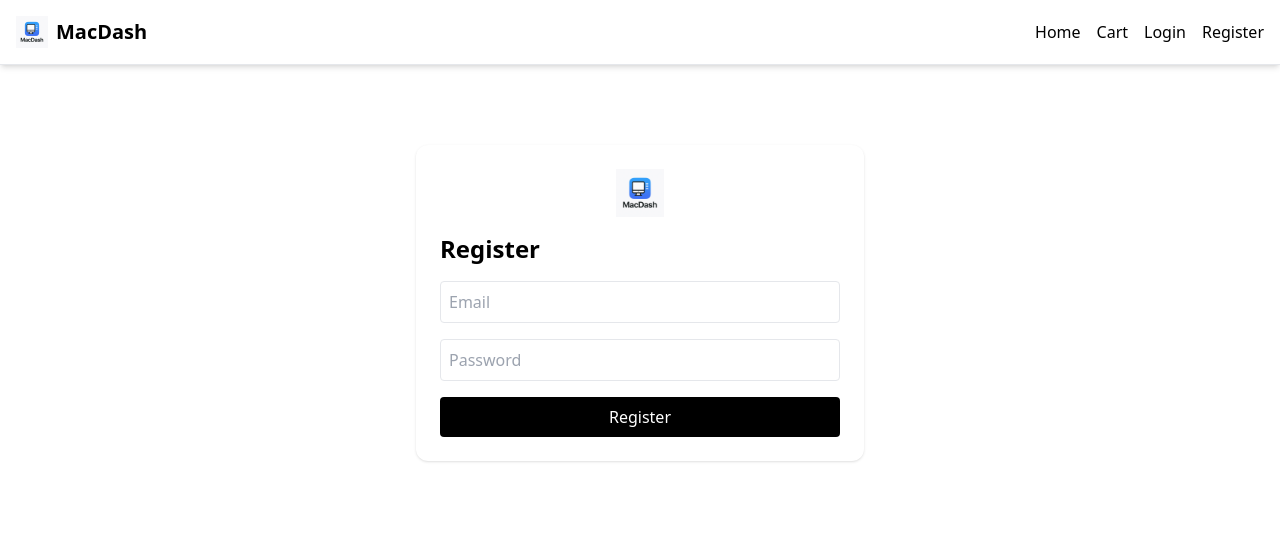
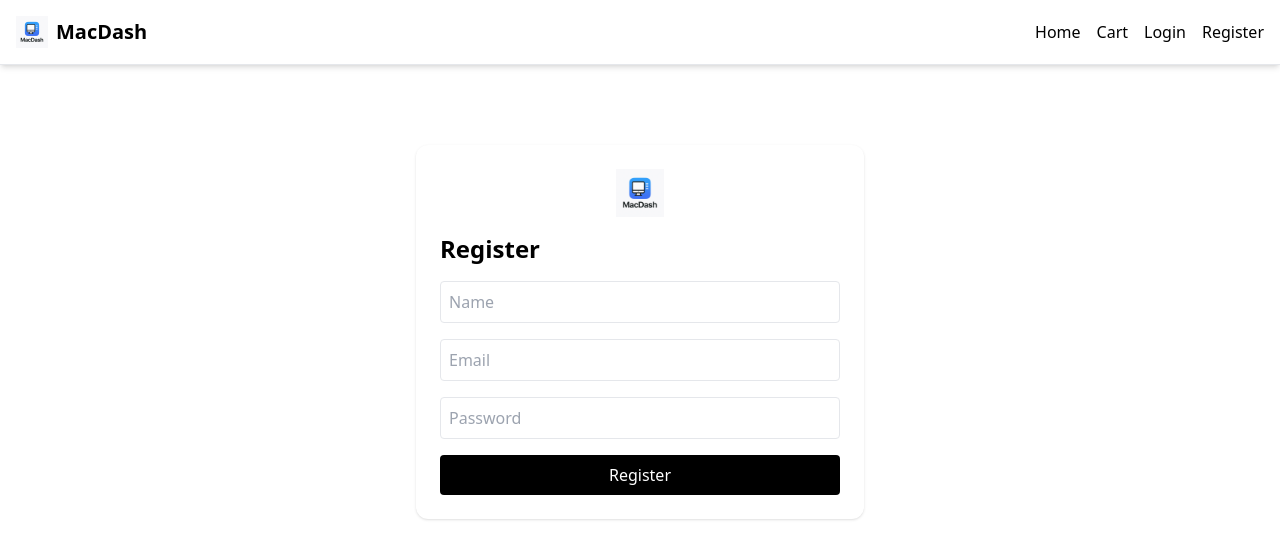
Before and after one commit to oneeyed-yggdrasil/macdash, a React (Create React App) app: page /register in a window 1280 px wide. Shown: the top 558 px of the page. Built offline with nearby package versions, Linux system fonts and the light colour scheme.

Commit message:
✨ Login Update

```diff
--- a/src/components/AuthForm.jsx
+++ b/src/components/AuthForm.jsx
@@ -8,10 +8,11 @@ export default function AuthForm({ type }) {
   const [password, setPassword] = useState("");
   const [error, setError] = useState("");
   const navigate = useNavigate();
+  const [name, setName] = useState("");
 
   const handleSubmit = (e) => {
     e.preventDefault();
-    if (!email || !password) {
+    if (!email || !password || (!isLogin && !name)) {
       setError("Please enter all fields");
       return;
     }
@@ -21,7 +22,7 @@ export default function AuthForm({ type }) {
       if (success) navigate("/");
       else setError("Invalid credentials");
     } else {
-      const success = registerUser(email, password);
+      const success = registerUser(email, password, name);
       if (success) navigate("/login");
       else setError("User already exists");
     }
@@ -33,6 +34,15 @@ export default function AuthForm({ type }) {
       <h2 className="text-2xl font-bold mb-4">{isLogin ? "Login" : "Register"}</h2>
       {error && <p className="text-red-500">{error}</p>}
       <form onSubmit={handleSubmit} className="flex flex-col gap-4">
+      {!isLogin && (
+          <input
+            type="text"
+            placeholder="Name"
+            className="p-2 border rounded"
+            value={name}
+            onChange={(e) => setName(e.target.value)}
+          />
+        )}
         <input
           type="email"
           placeholder="Email"
--- a/src/components/Navbar.jsx
+++ b/src/components/Navbar.jsx
@@ -1,7 +1,14 @@
-import { Link } from "react-router-dom";
+import { Link, useNavigate } from "react-router-dom";
 
 export default function Navbar() {
   const user = JSON.parse(localStorage.getItem("currentUser"));
+  const navigate = useNavigate();
+
+  const handleLogout = () => {
+    localStorage.removeItem("currentUser");
+    navigate("/login");
+  };
+
 
   return (
     <nav className="bg-white border-b shadow-md p-4 flex justify-between items-center">
@@ -19,15 +26,14 @@ export default function Navbar() {
             <Link to="/register" className="hover:underline">Register</Link>
           </>
         ) : (
-          <button
-            onClick={() => {
-              localStorage.removeItem("currentUser");
-              window.location.href = "/login";
-            }}
-            className="text-red-600 hover:underline"
-          >
-            Logout
-          </button>
+          <>
+            <span className="text-sm text-gray-600">
+              👋 Welcome, {user.name || user.email}
+            </span>
+            <button onClick={handleLogout} className="text-red-600 hover:underline">
+              Logout
+            </button>
+          </>
         )}
       </div>
     </nav>
--- a/src/utils/auth.js
+++ b/src/utils/auth.js
@@ -1,13 +1,14 @@
 // utils/auth.js
 
-export function registerUser(email, password) {
+export function registerUser(email, password, name) {
   const users = JSON.parse(localStorage.getItem("users") || "[]");
   const exists = users.find((u) => u.email === email);
   if (exists) return false;
-    users.push({ email, password });
+  users.push({ email, password, name });
   localStorage.setItem("users", JSON.stringify(users));
   return true;
 }
+
 
   export function loginUser(email, password) {
     const users = JSON.parse(localStorage.getItem("users") || "[]");
```
Lines whose indentation alone changed are shown as unchanged.
